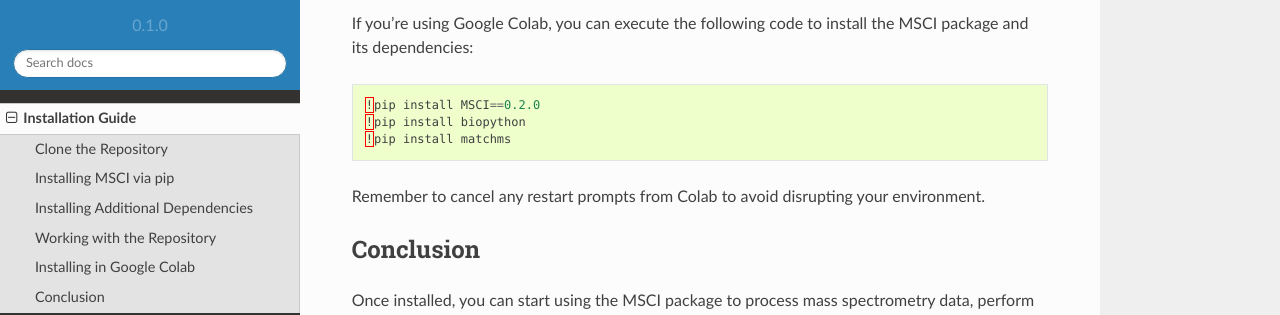
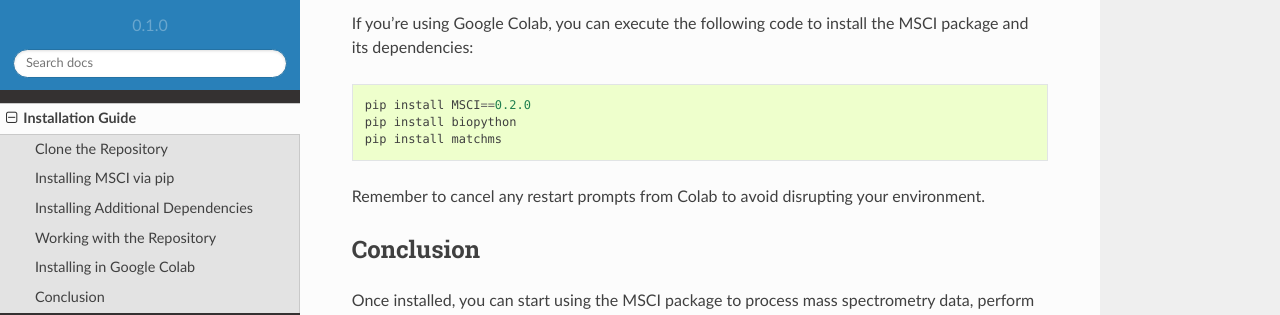
Before and after one commit to zahrael97/MSCI, a Sphinx documentation site: the page built from docs/installation.rst, in a window 1280 px wide and 900 px high, scrolled down 997 px. Shown: the part 302-617 px from the top of the window. Built offline with Sphinx 7.4.7 and the Read the Docs theme 2.0.0, drawn with Linux system fonts in a browser that asks for light colours; pages that are not in the unit, such as notebooks, are missing from menus.

```diff
--- a/docs/installation.rst
+++ b/docs/installation.rst
@@ -53,9 +53,9 @@ If you're using Google Colab, you can execute the following code to install the
 
 .. code-block:: python
 
-    !pip install MSCI==0.2.0
-    !pip install biopython
-    !pip install matchms
+    pip install MSCI==0.2.0
+    pip install biopython
+    pip install matchms
 
 Remember to cancel any restart prompts from Colab to avoid disrupting your environment.
 
```
